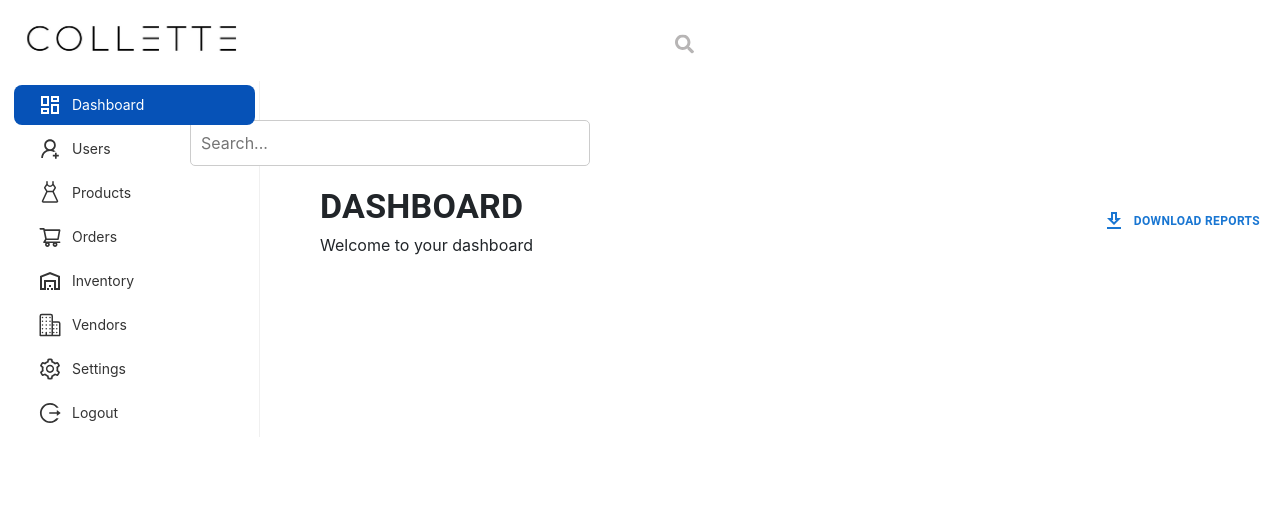
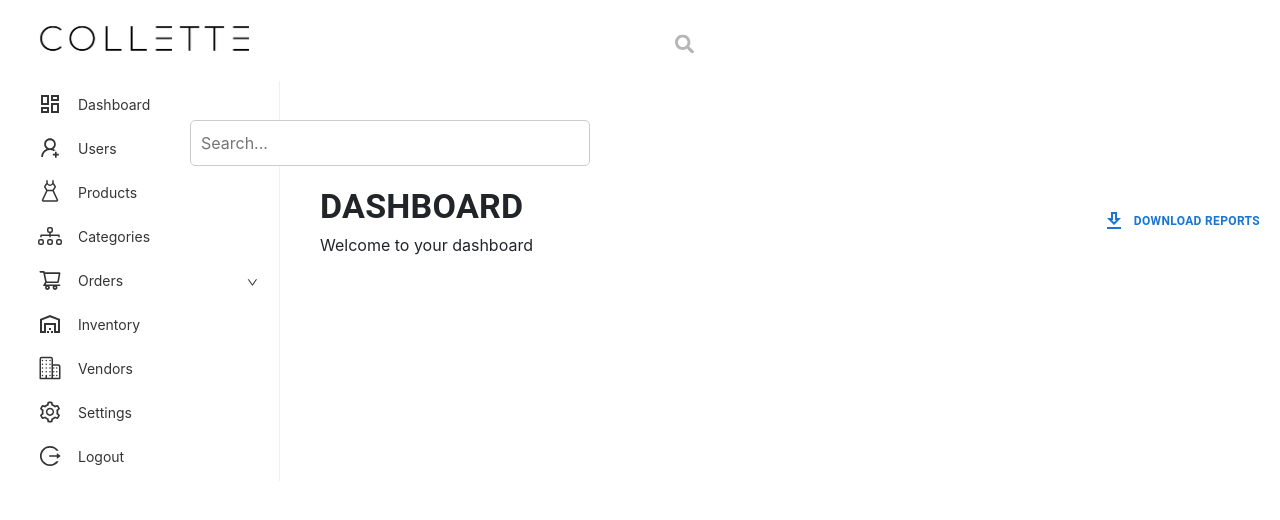
Before and after one commit to kaveenexe/collette-react, a React (Create React App) app: page /dashboard in a window 1280 px wide. Shown: the top 520 px of the page. Built offline with nearby package versions, Linux system fonts and the light colour scheme.

Commit message:
Update Frontend

```diff
--- a/package.json
+++ b/package.json
@@ -15,12 +15,15 @@
     "antd": "^5.21.0",
     "axios": "^1.7.7",
     "formik": "^2.4.6",
+    "metismenujs": "^1.4.0",
     "react": "^18.3.1",
     "react-bootstrap": "^2.10.4",
     "react-dom": "^18.3.1",
+    "react-i18next": "^15.0.2",
     "react-icons": "^5.3.0",
     "react-router-dom": "^6.26.2",
     "react-scripts": "5.0.1",
+    "simplebar-react": "^3.2.6",
     "web-vitals": "^2.1.4",
     "yup": "^1.4.0"
   },
--- a/public/index.html
+++ b/public/index.html
@@ -30,7 +30,7 @@
       work correctly both with client-side routing and a non-root public URL.
       Learn how to configure a non-root public URL by running `npm run build`.
     -->
-    <title>React App</title>
+    <title>COLLETTE</title>
   </head>
   <body>
     <noscript>You need to enable JavaScript to run this app.</noscript>
--- a/src/App.js
+++ b/src/App.js
@@ -1,25 +1,25 @@
 import "./App.css";
 import { BrowserRouter, Routes, Route } from "react-router-dom";
-import Home from "./pages/Home/home";
 import Login from "./pages/Login/login";
 import Dashboard from "./components/Admin/Dashboard";
 import Users from "./pages/Admin/Users";
 import DashboardManager from "./pages/Admin/DashboardManager";
-import Orders from "./pages/Admin/Orders";
+import OrderList from "./pages/Admin/Order/Orders";
+import CreateOrder from "./pages/Admin/Order/CreateOrder";
+import CancelOrders from "./pages/Admin/Order/CancelOrders";
+import UpdateOrder from "./pages/Admin/Order/UpdateOrder";
 import Inventory from "./pages/Admin/Inventory";
+import Categories from "./pages/Admin/Categories";
 import Vendors from "./pages/Admin/Vendors";
 import Products from "./pages/Admin/Products";
 import Settings from "./pages/Admin/Settings";
 import ProductList from "./pages/Admin/Products";
 import Createproduct from "./components/product/Createproduct";
 
-
 function App() {
   return (
     <div>
-
       <BrowserRouter>
-
         <Routes>
           <Route path="/" element={<Dashboard />} />
           <Route path="/login" element={<Login />} />
@@ -31,7 +31,11 @@ function App() {
             <Route index element={<DashboardManager />} />
             <Route path="users" element={<Users />} />
             <Route path="products" element={<Products />} />
-            <Route path="orders" element={<Orders />} />
+            <Route path="categories" element={<Categories />} />
+            <Route path="orders" element={<OrderList />} />
+            <Route path="create-order" element={<CreateOrder />} />
+            <Route path="update-order" element={<UpdateOrder />} />
+            <Route path="cancel-orders" element={<CancelOrders />} />
             <Route path="inventory" element={<Inventory />} />
             <Route path="vendors" element={<Vendors />} />
             <Route path="settings" element={<Settings />} />
--- a/src/components/Admin/SideBar.css
+++ b/src/components/Admin/SideBar.css
@@ -1,5 +1,5 @@
 .sidebar {
-  width: 270px;
+  width: 290px;
   height: 100vh;
   background-color: #ffffff;
   color: rgb(52, 53, 53);
@@ -22,12 +22,6 @@
   outline: none;
 }
 
-.my-custom-menu-item:hover {
-  background-color: #7490de;
-  cursor: pointer;
-  color: rgb(255, 255, 255);
-}
-
 .my-custom-menu.ant-menu .ant-menu-item {
   color: rgb(52, 52, 52);
 }
@@ -36,3 +30,102 @@
   background-color: #0652b7 !important;
   color: white !important;
 }
+
+.menu-item-content {
+  display: flex;
+  justify-content: space-between;
+  align-items: center;
+  width: 100%;
+}
+
+.menu-icon {
+  margin-right: 1rem;
+  margin-bottom: 0.3rem;
+}
+
+.menu-label {
+  flex-grow: 1;
+  text-align: left;
+  /* Ensure label stays left-aligned */
+}
+
+.sub-menu-label {
+  margin-left: 12px;
+}
+
+.menu-arrow {
+  margin-left: auto;
+  /* Push the arrow icon to the right */
+}
+
+.arrow-icon {
+  font-size: 0.8rem;
+}
+
+/* Custom submenu styles */
+.custom-submenu {
+  background-color: #ffffff;
+  /* Background color for the submenu */
+  font-weight: 400;
+  /* Normal font weight */
+  border-radius: 0.25rem;
+  /* Rounded corners for submenu */
+  margin-left: 25px;
+  margin-right: 0.5px;
+}
+
+/* Unordered list styles in submenu */
+.custom-submenu ul {
+  padding: 0;
+  /* Remove default padding */
+  list-style: none;
+  /* Remove bullet points */
+}
+
+/* List item styles in submenu */
+.custom-submenu li {
+  padding: 12px;
+  /* Padding for submenu items */
+  margin-left: 20px;
+  /* Margin on the left */
+}
+
+/* Submenu item styles */
+.my-custom-submenu-item {
+  font-size: 0.9rem;
+  /* Font size */
+  color: #333;
+  /* Text color */
+  transition: background-color 0.3s ease, padding-left 0.3s ease;
+  /* Transition for hover effects */
+  border-radius: 0.25rem;
+  /* Rounded corners for submenu items */
+  background-color: #c9c9c9;
+}
+
+/* Submenu hover state */
+.my-custom-submenu-item:hover {
+  background-color: #f0f0f0;
+  /* Background color on hover */
+  padding-left: 3rem;
+  /* Increase left padding on hover */
+}
+
+/* Selected submenu item */
+.my-custom-submenu-item-selected {
+  background-color: #0652b7 !important;
+  color: white !important;
+}
+
+/* Main menu item styles */
+.my-custom-menu-item {
+  padding: 1rem;
+  /* Padding for main menu items */
+  transition: background-color 0.3s ease;
+  /* Transition for hover effects */
+}
+
+/* Main menu item hover state */
+.my-custom-menu-item:hover {
+  background-color: #f0f0f0;
+}
--- a/src/components/Admin/SideBar.jsx
+++ b/src/components/Admin/SideBar.jsx
@@ -1,4 +1,5 @@
-import React from "react";
+import React, { useState, useEffect } from "react";
+import { useLocation, useNavigate } from "react-router-dom"; // Import useLocation
 import Logo from "../../images/white_logo.jpg";
 import "./SideBar.css";
 import {
@@ -6,19 +7,22 @@ import {
   AiOutlineSetting,
   AiOutlineLogout,
   AiOutlineUserAdd,
+  AiOutlineDown,
+  AiOutlineUp,
 } from "react-icons/ai";
-import {
-  MdOutlineWarehouse,
-  MdOutlineDashboard,
-} from "react-icons/md";
+import { MdOutlineWarehouse, MdOutlineDashboard } from "react-icons/md";
 import { PiDress } from "react-icons/pi";
-import { IoBusinessOutline } from "react-icons/io5";
-import { useNavigate } from "react-router-dom";
+import {IoBusinessOutline} from "react-icons/io5";
+import { BsDiagram3 } from "react-icons/bs";
 import { Menu } from "antd";
 
 const SideBar = () => {
   const navigate = useNavigate();
+  const location = useLocation(); // Use location to track current path
+  const [expandedMenus, setExpandedMenus] = useState({});
+  const [selectedKey, setSelectedKey] = useState("");
 
+  // Menu items definition
   const menuItems = [
     {
       key: "",
@@ -36,9 +40,19 @@ const SideBar = () => {
       label: "Products",
     },
     {
+      key: "categories",
+      icon: <BsDiagram3 className="fs-4" />,
+      label: "Categories",
+    },
+    {
       key: "orders",
       icon: <AiOutlineShoppingCart className="fs-4" />,
       label: "Orders",
+      subItems: [
+        { key: "create-order", label: "New Order" },
+        { key: "update-order", label: "Update Orders" },
+        { key: "cancel-orders", label: "Cancel Orders" },
+      ],
     },
     {
       key: "inventory",
@@ -62,6 +76,43 @@ const SideBar = () => {
     },
   ];
 
+  // Common navigation handler
+  const handleNavigation = (key) => {
+    setSelectedKey(key); // Update selected key
+    navigate(`/dashboard/${key}`); // Navigate to the specified route
+  };
+
+  // Toggle submenu visibility and handle navigation
+  const handleMenuClick = (key) => {
+    const selectedItem = menuItems.find((item) => item.key === key);
+
+    if (selectedItem?.subItems) {
+      setExpandedMenus((prevState) => ({
+        ...prevState,
+        [key]: !prevState[key],
+      }));
+      // If submenu is opened, navigate to orders page
+      if (!expandedMenus[key]) {
+        handleNavigation("orders"); // Navigate to orders
+      }
+    } else if (key === "signout") {
+      // Perform logout operation
+    } else {
+      handleNavigation(key); // Handle navigation for other menu items
+    }
+  };
+
+  // Handle submenu click and navigation
+  const handleSubMenuClick = (key) => {
+    handleNavigation(key); // Use common navigation handler
+  };
+
+  // Effect to set selected key based on the current route
+  useEffect(() => {
+    const currentPath = location.pathname.split("/").pop(); // Get the last part of the path
+    setSelectedKey(currentPath); // Set the selected key based on current path
+  }, [location.pathname]);
+
   return (
     <div className="sidebar">
       <img
@@ -69,26 +120,62 @@ const SideBar = () => {
         alt="Logo"
         style={{
           width: "15.5rem",
-          marginRight: "0.6rem",
+          marginLeft: "0.8rem",
           marginBottom: "0.8rem",
         }}
       />
-      <Menu mode="inline" defaultSelectedKeys={[""]} className="my-custom-menu">
+      <Menu
+        mode="inline"
+        selectedKeys={[selectedKey]}
+        defaultSelectedKeys={[""]}
+        className="my-custom-menu"
+      >
         {menuItems.map((item) => (
-          <Menu.Item
-            key={item.key}
-            icon={item.icon}
-            className="my-custom-menu-item"
-            onClick={() => {
-              if (item.key === "signout") {
-                // Perform your logout operation here
-              } else {
-                navigate(`/dashboard/${item.key}`);
-              }
-            }}
-          >
-            {item.label}
-          </Menu.Item>
+          <React.Fragment key={item.key}>
+            <Menu.Item
+              key={item.key}
+              className="my-custom-menu-item"
+              onClick={() => handleMenuClick(item.key)}
+            >
+              <div className="menu-item-content">
+                {/* Icon */}
+                <span className="menu-icon">{item.icon}</span>
+
+                {/* Label */}
+                <span className="menu-label">{item.label}</span>
+
+                {/* Arrow for sub-items */}
+                {item.subItems && (
+                  <span className="menu-arrow">
+                    {expandedMenus[item.key] ? (
+                      <AiOutlineUp className="arrow-icon" />
+                    ) : (
+                      <AiOutlineDown className="arrow-icon" />
+                    )}
+                  </span>
+                )}
+              </div>
+            </Menu.Item>
+
+            {/* Dynamic Submenu */}
+            {item.subItems && expandedMenus[item.key] && (
+              <div className="custom-submenu">
+                {item.subItems.map((subItem) => (
+                  <Menu.Item
+                    key={subItem.key}
+                    className={`my-custom-submenu-item ${
+                      selectedKey === subItem.key
+                        ? "my-custom-submenu-item-selected"
+                        : ""
+                    }`}
+                    onClick={() => handleSubMenuClick(subItem.key)}
+                  >
+                    <span className="sub-menu-label">{subItem.label}</span>
+                  </Menu.Item>
+                ))}
+              </div>
+            )}
+          </React.Fragment>
         ))}
       </Menu>
     </div>
--- /dev/null
+++ b/src/pages/Admin/Categories.jsx
@@ -0,0 +1,17 @@
+import React from "react";
+import Header from "../../components/Admin/Header";
+import "./Styles.css";
+
+const Categories = () => {
+  return (
+    <div className="main-component">
+      <Header
+        title="Category Management"
+        subtitle="Efficiently organize and customize product categories to enhance store navigation and user experience."
+      />
+      <br />
+    </div>
+  );
+};
+
+export default Categories;
--- a/src/pages/Admin/Inventory.jsx
+++ b/src/pages/Admin/Inventory.jsx
@@ -2,7 +2,8 @@ import React from "react";
 import Header from "../../components/Admin/Header";
 import "./Styles.css";
 
-const Inventory = () => {
+const Inventory = () =>
+{
   return (
     <div className="main-component">
       <Header
--- a/src/pages/Admin/Orders.jsx
+++ /dev/null
@@ -1,17 +0,0 @@
-import React from "react";
-import Header from "../../components/Admin/Header";
-import "./Styles.css";
-
-const Orders = () => {
-  return (
-    <div className="main-component">
-      <Header
-        title="Order Management"
-        subtitle="Simplify order creation, tracking, and cancellation for enhanced customer service."
-      />
-      <br />
-    </div>
-  );
-};
-
-export default Orders;
```
Also changed, not shown: 2 other files (tests, documents, lock files or other folders).
